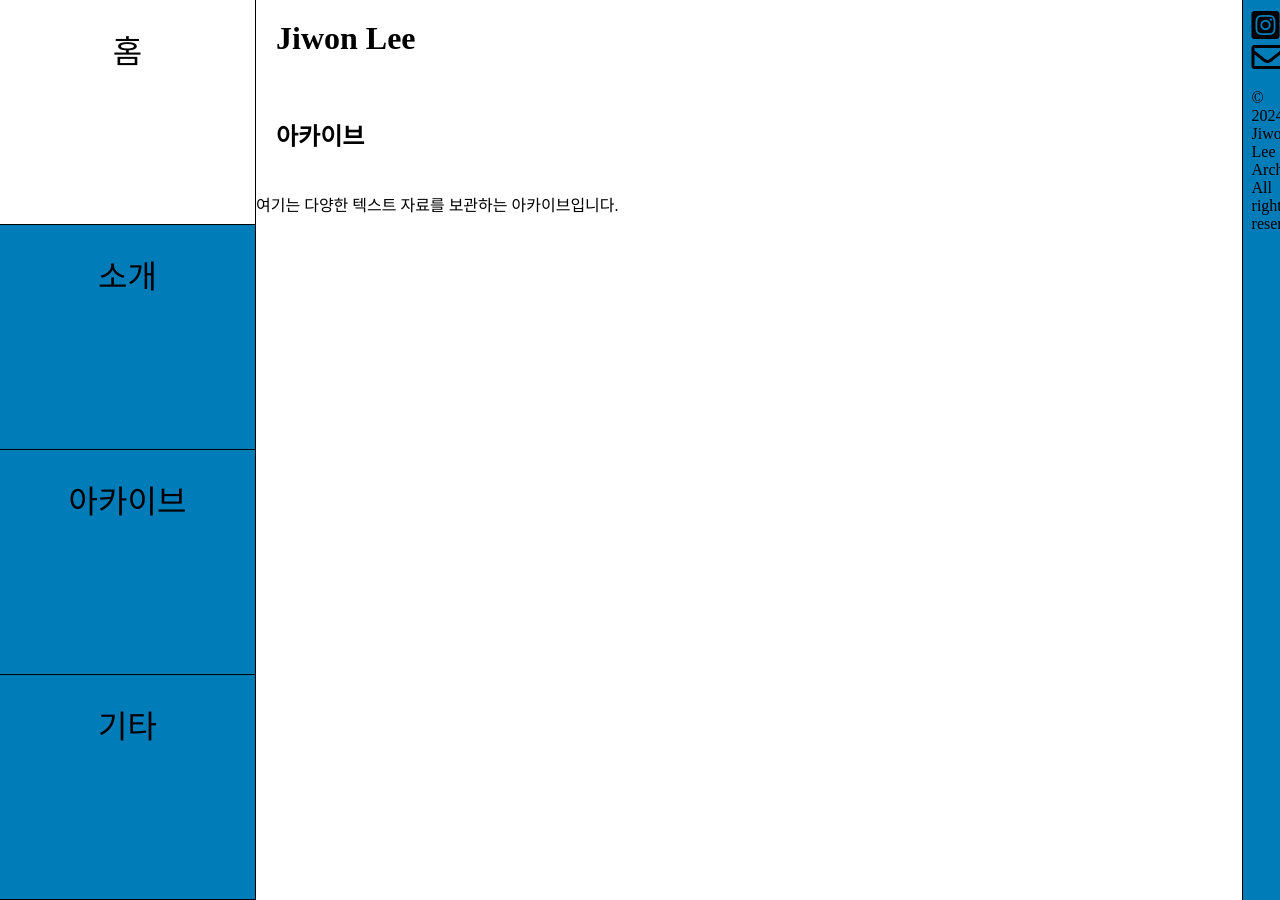
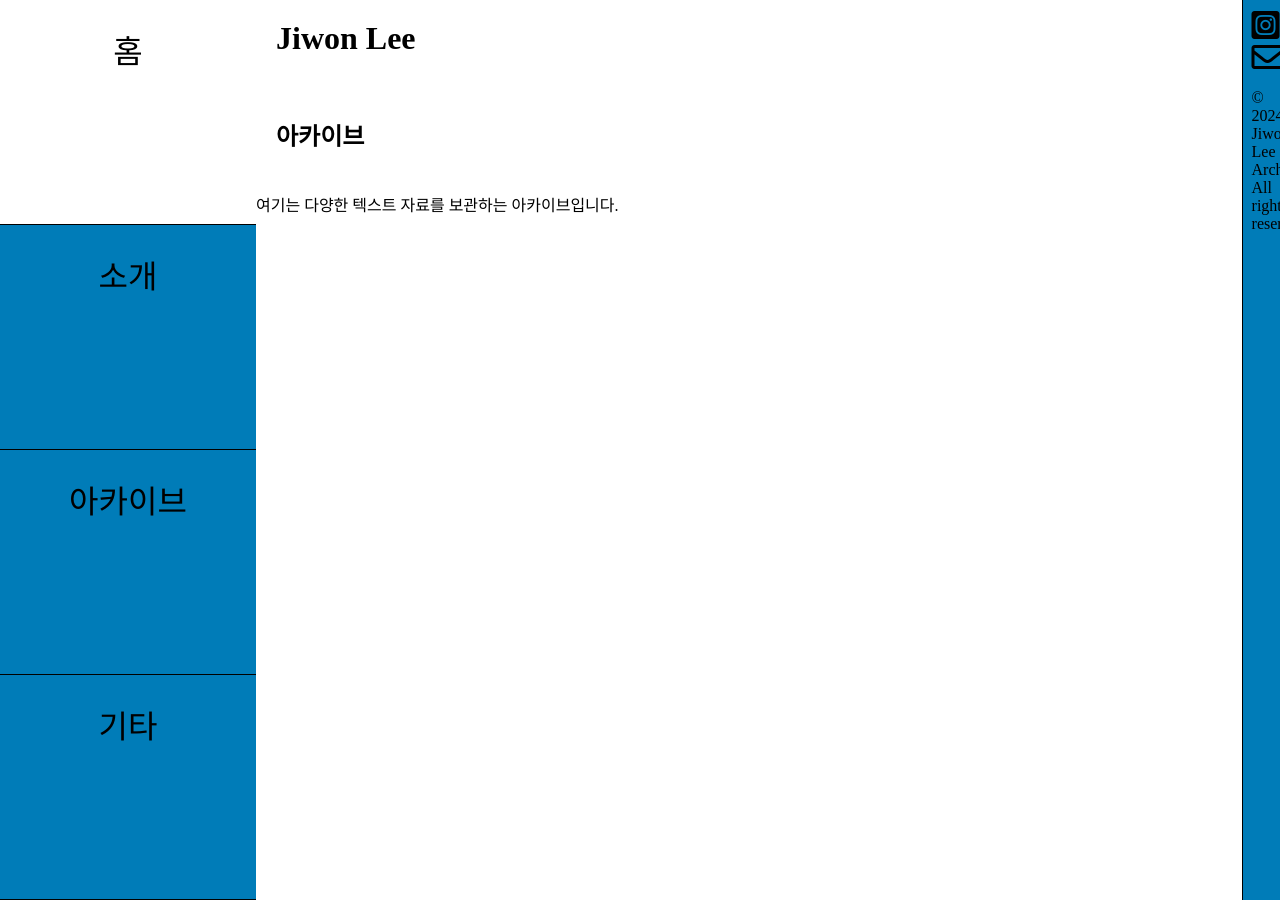
Before and after one commit to LfayeJ/archives, a Jekyll site: the page built from index.html, in a window 1280 px wide. Built offline with Jekyll 4.4.1, drawn with Linux system fonts in a browser that asks for light colours; some web fonts are replaced.

Commit message:
Update styles.css

```diff
--- a/assets/css/styles.css
+++ b/assets/css/styles.css
@@ -115,7 +115,7 @@
 /* 그리드 항목 스타일 */
 .grid-container {
     display: grid;
-    width: 100%; /* 전체 너비로 설정 */
+    width: 20vw; /* 전체 너비로 설정 */
     height: 100%; /* 전체 높이로 설정 */
     gap: 0; /* 그리드 아이템 사이의 간격 */
     background-color: #007cb8; /* 배경색 (선택사항) */
```
